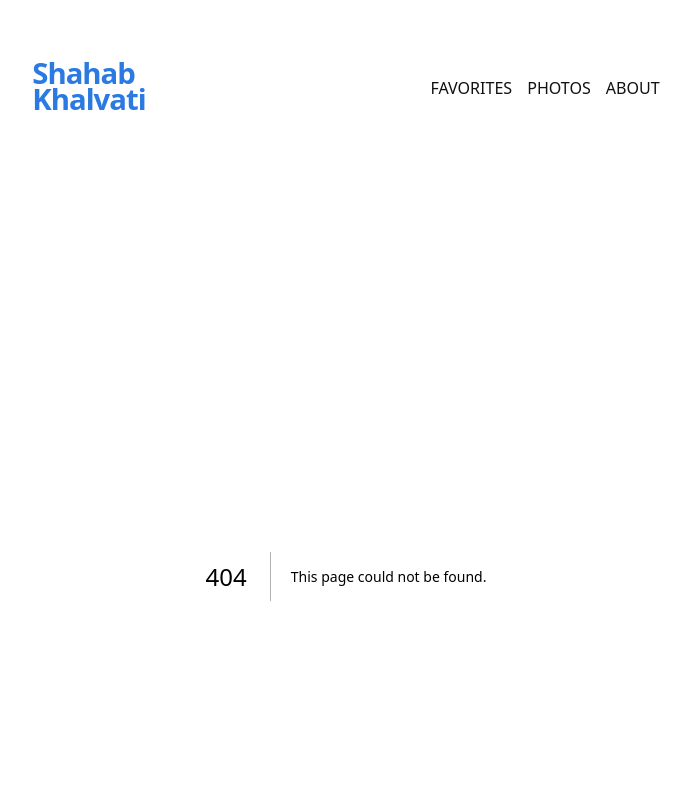
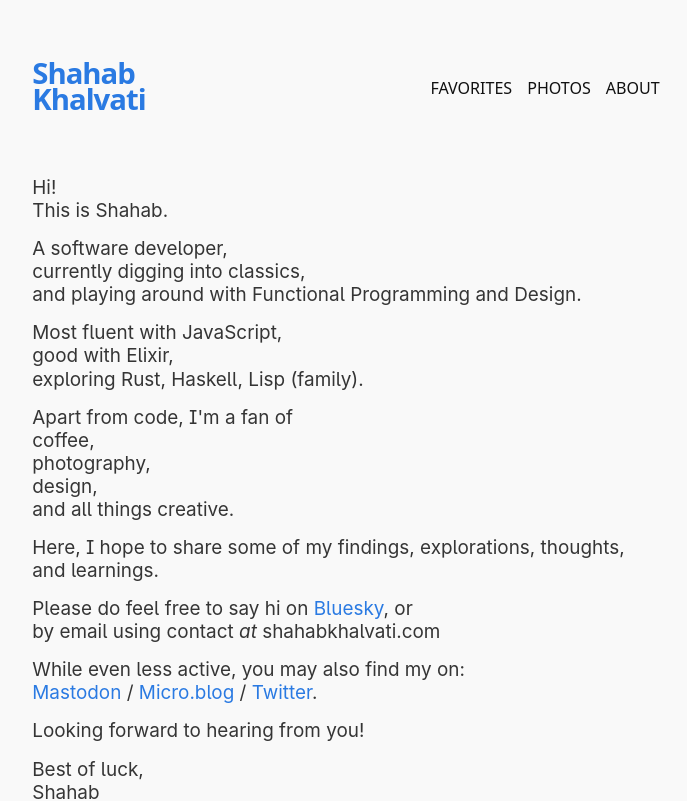
Before and after one commit to shahabkhalvati/shahabkhalvati.com, a Next.js app: page /about in a window 1280 px wide. Before the commit this address had no page. Shown: the top 801 px of the page, without its empty margins (294-981 px from the left). Built offline with nearby package versions, Linux system fonts and the light colour scheme; a web font is replaced by a local one.

Commit message:
about page

```diff
--- /dev/null
+++ b/mdx-components.js
@@ -0,0 +1,5 @@
+export function useMDXComponents(components) {
+  return {
+    ...components,
+  }
+}
--- /dev/null
+++ b/src/app/about/content.mdx
@@ -0,0 +1,29 @@
+Hi!
+This is Shahab.
+
+A software developer,
+currently digging into classics,
+and playing around with Functional Programming and Design.
+
+Most fluent with JavaScript,
+good with Elixir,
+exploring Rust, Haskell, Lisp (family).
+
+Apart from code, I'm a fan of
+coffee,
+photography,
+design,
+and all things creative.
+
+Here, I hope to share some of my findings, explorations, thoughts, and learnings.
+
+Please do feel free to say hi on [Bluesky](https://bsky.app/profile/shahabkhalvati.com), or
+by email using contact _at_ shahabkhalvati.com
+
+While even less active, you may also find my on:
+[Mastodon](https://mastodon.social/@shahab?remote_follow=1) / [Micro.blog](https://micro.blog/shahab) / [Twitter](https://twitter.com/shahabkhalvati).
+
+Looking forward to hearing from you!
+
+Best of luck,
+Shahab
--- /dev/null
+++ b/src/app/about/page.js
@@ -0,0 +1,5 @@
+import Content from './content.mdx'
+
+export default async function ContentPage() {
+  return <Content />
+}
```
